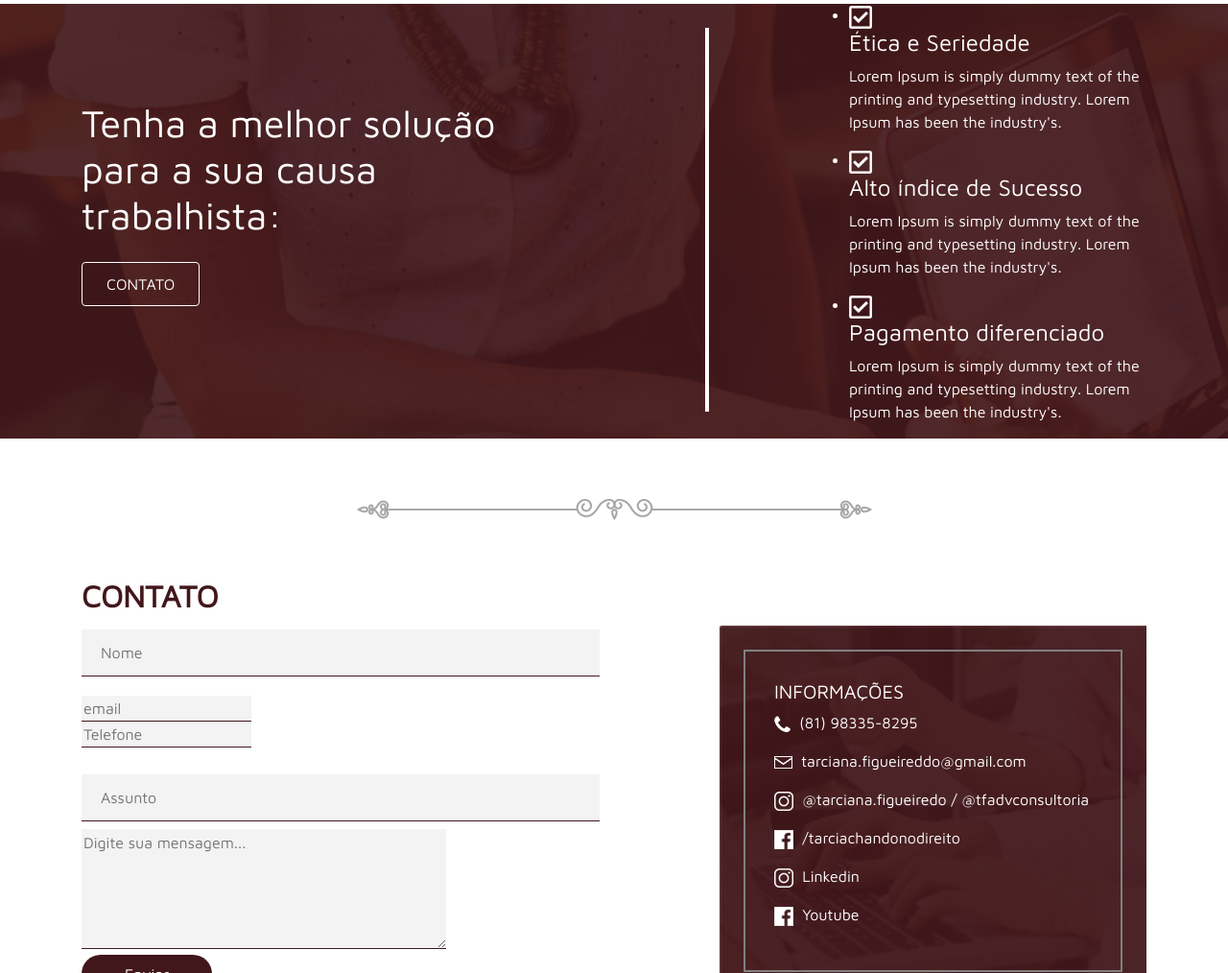
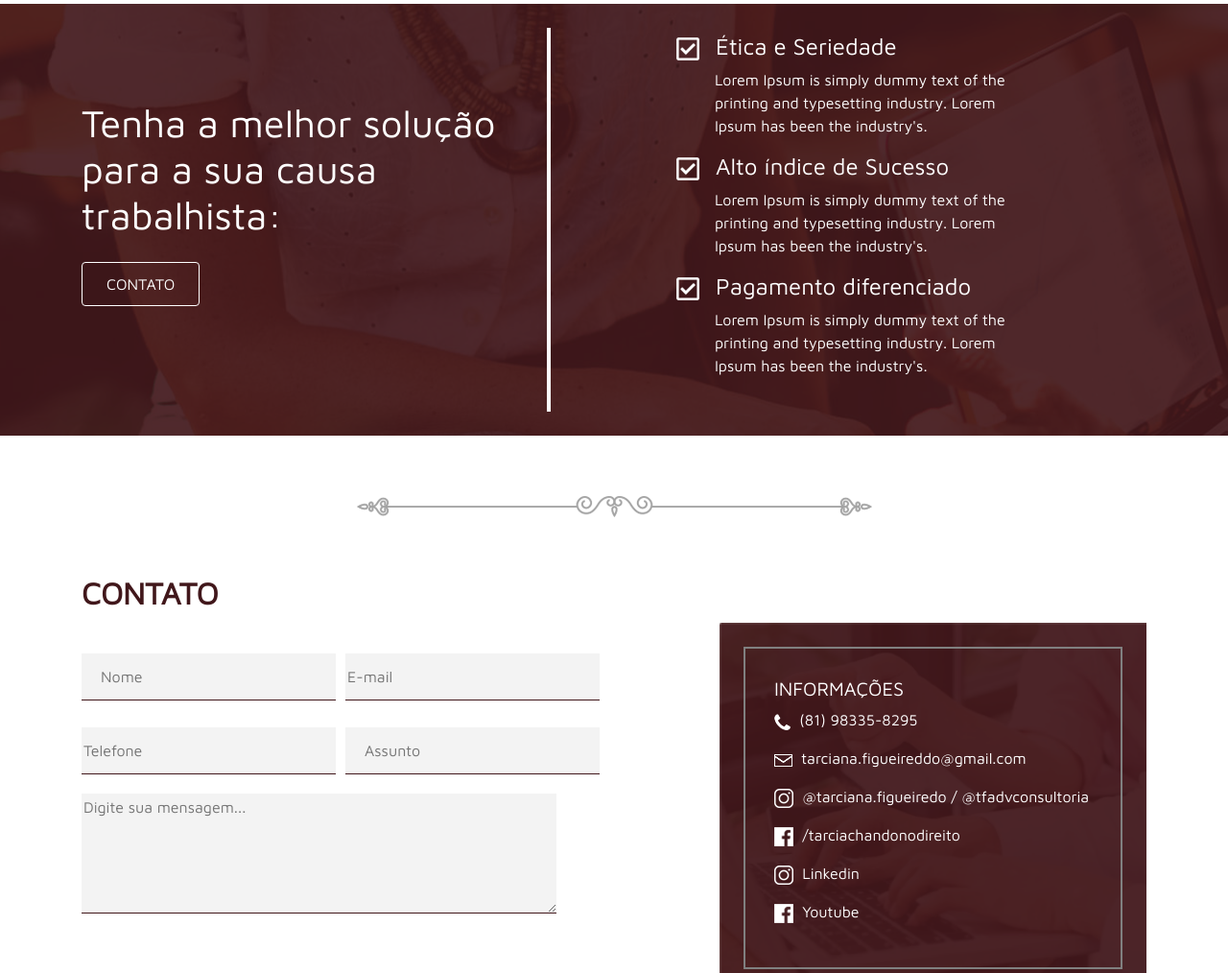
Before and after one commit to matheushdsbr/hagile-tarciana, a website: page app/index.html in a window 1280 px wide. Shown: the part 2530-3544 px from the top of the page at 96% size. Drawn offline with Linux system fonts and the light colour scheme; files whose address does not match are found by name.

Commit message:
adjust the contact form and icons of the labor solution section

```diff
--- a/app/index.html
+++ b/app/index.html
@@ -144,23 +144,20 @@
           <button><a href="javascript:;">CONTATO</a></button>
         </div>
         <span class="line-y col-md-1 offset-md-2"></span>
-        <div class="col-md-4 ">
+        <div class="col-md-4 margin-top">
           <ul>
             <li>
-              <img src="src/img/icon-check.png">
-              <h4>Ética e Seriedade</h4>
+              <h4><img src="src/img/icon-check.png"> Ética e Seriedade</h4>
               <p>Lorem Ipsum is simply dummy text of the printing and typesetting industry. Lorem Ipsum has been the
                 industry's.</p>
             </li>
             <li>
-              <img src="src/img/icon-check.png">
-              <h4>Alto índice de Sucesso</h4>
+              <h4><img src="src/img/icon-check.png"> Alto índice de Sucesso</h4>
               <p>Lorem Ipsum is simply dummy text of the printing and typesetting industry. Lorem Ipsum has been the
                 industry's.</p>
             </li>
             <li>
-              <img src="src/img/icon-check.png">
-              <h4>Pagamento diferenciado</h4>
+              <h4><img src="src/img/icon-check.png"> Pagamento diferenciado</h4>
               <p>Lorem Ipsum is simply dummy text of the printing and typesetting industry. Lorem Ipsum has been the
                 industry's.</p>
             </li>
@@ -179,14 +176,33 @@
           <h2>CONTATO</h2>
           <div>
             <form id="formulario" autocomplete="off">
-              <fieldset>
+
+              <div class="form-row">
+                <div class="col-md-6">
+                  <input class="campo_nome" type="text" placeholder="Nome">
+                </div>
+                <div class="col-md-6">
+                  <input class="campo_email" type="email" placeholder="E-mail">
+                </div>
+                <div class="col-md-6">
+                  <input class="campo_telefone" type="number" placeholder="Telefone">
+                </div>
+                <div class="col-md-6">
+                  <input class="campo_assunto" type="text" placeholder="Assunto">
+                </div>
+                <div class="col-md-12">
+                  <textarea class="msg" cols="58" rows="5" placeholder="Digite sua mensagem..."></textarea>
+                </div>
+              </div>
+
+              <!--<fieldset>
                 <input class="campo_nome" type="text" placeholder="Nome">
-                <input class="campo_email" type="password" placeholder="email"><br>
+                <input class="campo_email" type="email" placeholder="E-mail">
                 <input class="campo_telefone" type="number" placeholder="Telefone">
-                <input class="campo_assunto" type="text" placeholder="Assunto"><br>
-                <textarea class="msg" cols="44" rows="5" placeholder="Digite sua mensagem..."></textarea><br>
+                <input class="campo_assunto" type="text" placeholder="Assunto">
+                <textarea class="msg" cols="44" rows="5" placeholder="Digite sua mensagem..."></textarea>
                 <input class="btn_submit" type="submit" value="Enviar">
-              </fieldset>
+              </fieldset>-->
             </form>
           </div>
         </div>
--- a/app/src/sass/site/_section-contact.scss
+++ b/app/src/sass/site/_section-contact.scss
@@ -27,11 +27,11 @@
 
 
   #formulario {
+    margin-top: 35px;
     .campo_nome {
       font-family: "Maven Pro", sans-serif;
       color: #41171b;
       background-color: #f3f3f3;
-      margin-right: 20px;
       margin-bottom: 20px;
       border: none;
       border-bottom: 1px solid #41171b;
@@ -41,15 +41,21 @@
       color: #41171b;
       background-color: #f3f3f3;
       border: none;
+      width: 100%;
+      margin-top: 8px;
+      height: 49px;
       border-bottom: 1px solid #41171b;
     }
     .campo_telefone {
       font-family: "Maven Pro", sans-serif;
       color: #41171b;
       background-color: #f3f3f3;
+      width: 100%;
       margin-right: 20px;
       margin-bottom: 20px;
       border: none;
+      margin-top: 8px;
+      height: 49px;
       border-bottom: 1px solid #41171b;
     }
     .campo_assunto {
--- a/app/src/sass/site/_section-service.scss
+++ b/app/src/sass/site/_section-service.scss
@@ -42,7 +42,7 @@
 }
 
 .banner2 {
-  background-image: url('../src/img/banner2.png');
+  background-image: url('../img/banner2.png');
   background-repeat: no-repeat;
   padding: 50px;
 
--- a/app/src/sass/site/_section-solution.scss
+++ b/app/src/sass/site/_section-solution.scss
@@ -1,6 +1,19 @@
 .solucao-trabalhista {
-  background-image: url('../src/img/banner3.png');
+  background-image: url('../img/banner3.png');
   color: white;
+
+  .margin-top {
+    margin-top: 30px;
+  }
+
+  img {
+    position: relative;
+    right: 10px;
+  }
+
+  li {
+    list-style: none;
+  }
 
   h2 {
     font-family: 'Maven Pro', sans-serif;
@@ -23,10 +36,12 @@
 
   h4 {
     font-family: 'Maven Pro', sans-serif;
+    position: relative;
+    right: 30px;
   }
 
   .line-y {
-    margin-top: 25px;
+    margin: 25px;
     border-left: 4px solid white;
     height: 400px;
   }
```
Also changed, not shown: app/src/css/style.css.
